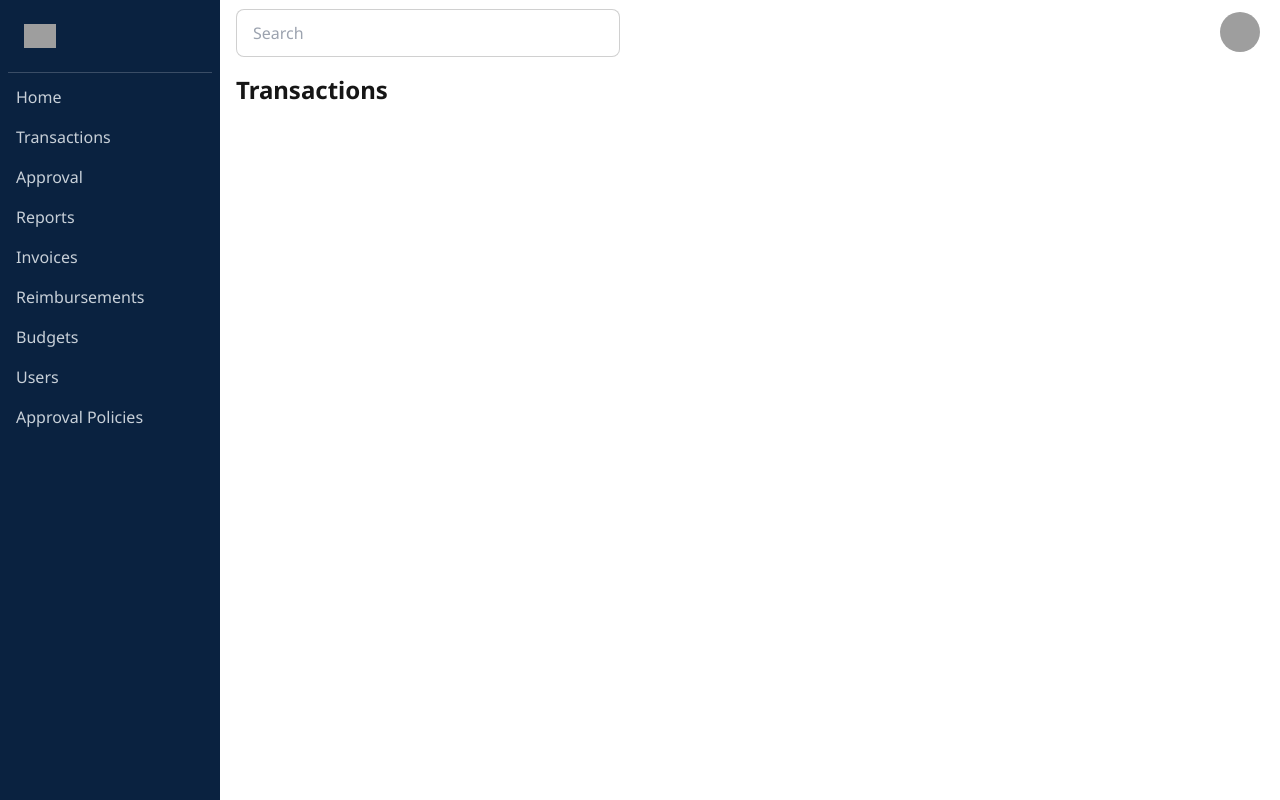
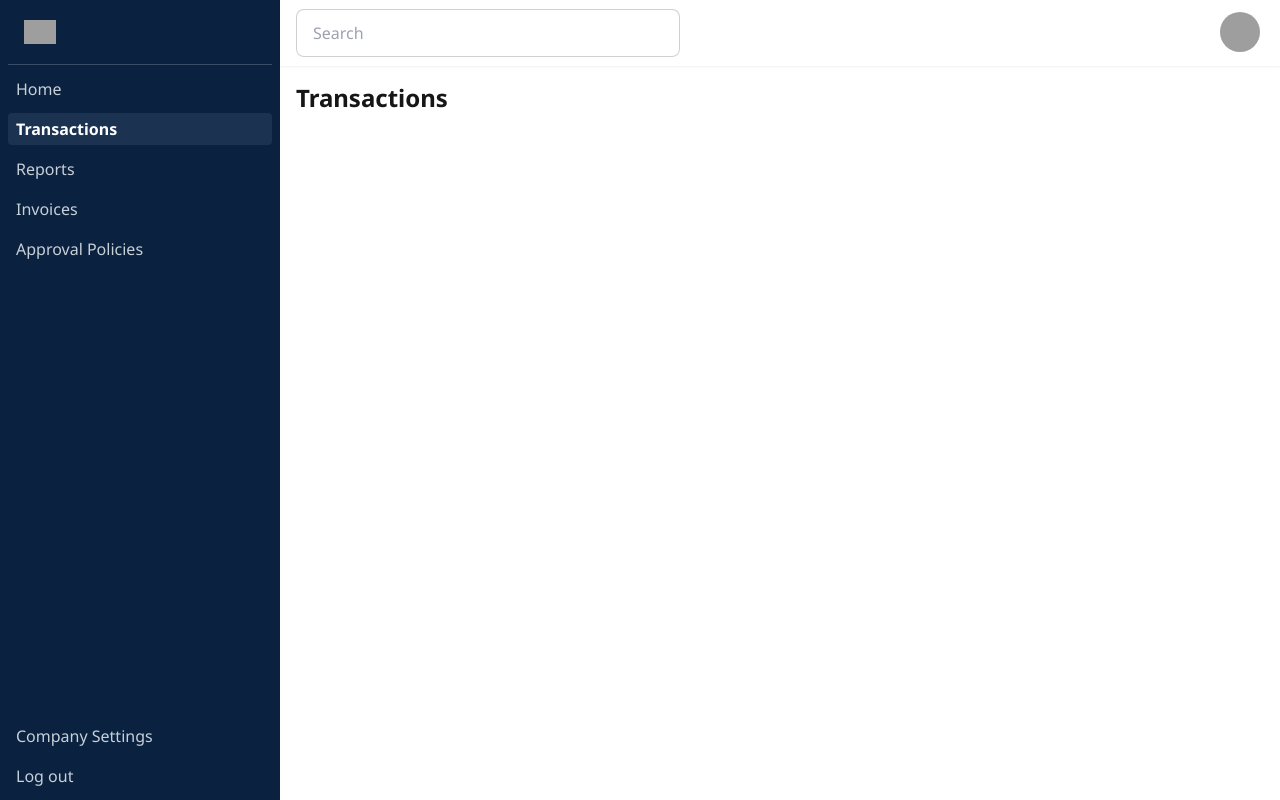
Before and after one commit to claudiofrs/splice-better-table-control, a React (Vite) app: page / in a window 1280 px wide. Built offline with nearby package versions, Linux system fonts and the light colour scheme; grey boxes are pictures that could not be loaded.

Commit message:
added bottom sidebar menu

```diff
--- a/src/components/Sidebar/Sidebar.jsx
+++ b/src/components/Sidebar/Sidebar.jsx
@@ -1,48 +1,27 @@
 //import React from "react";
+import SidebarMenuItem from "./SidebarMenuItem";
 
 function Sidebar() {
   return (
-    <aside className="w-[220px] bg-[#0a2240] text-white p-2 py-0 flex flex-col gap-2">
-      <div className="flex justify-left p-4 py-6 border-b border-solid" style={{ borderColor: '#3a4d66' }}>
-        <img
-          src="https://summitglobal.com/hs-fs/hubfs/summit-logo.png?width=264&height=45&name=summit-logo.png"
-          alt="Summit Logo"
-          className="h-6 w-auto"
-        />
+    <aside className="w-[280px] bg-[#0a2240] text-white p-2 py-0 flex flex-col justify-between gap-2">
+      <div className="flex flex-col space-y-2">
+        <div className="flex justify-left p-4 py-5 border-b border-solid" style={{ borderColor: '#3a4d66' }}>
+          <img
+            src="https://summitglobal.com/hs-fs/hubfs/summit-logo.png?width=264&height=45&name=summit-logo.png"
+            alt="Summit Logo"
+            className="h-6 w-auto"
+          />
+        </div>
+        <SidebarMenuItem href="#home" text="Home" state="default" />
+        <SidebarMenuItem href="#transactions" text="Transactions" state="active" />
+        <SidebarMenuItem href="#reports" text="Reports" state="default" />
+        <SidebarMenuItem href="#invoices" text="Invoices" state="default" />
+        <SidebarMenuItem href="#approval" text="Approval Policies" state="default" />
       </div>
-      <nav className="flex flex-col space-y-2">
-        <a
-          href="#home"
-          className="px-2 py-1 text-[#c8d0d8] hover:text-white active:text-white hover:bg-[#123456] rounded"
-        >
-          Home
-        </a>
-        <a href="#transactions" className="px-2 py-1 text-[#c8d0d8] hover:text-white active:text-white hover:bg-[#123456] rounded">
-          Transactions
-        </a>
-        <a href="#approval" className="px-2 py-1 text-[#c8d0d8] hover:text-white active:text-white hover:bg-[#123456] rounded">
-          Approval
-        </a>
-        <a href="#reports" className="px-2 py-1 text-[#c8d0d8] hover:text-white active:text-white hover:bg-[#123456] rounded">
-          Reports
-        </a>
-        <a href="#invoices" className="px-2 py-1 text-[#c8d0d8] hover:text-white active:text-white hover:bg-[#123456] rounded">
-          Invoices
-        </a>
-        <a href="#reimbursements" className="px-2 py-1 text-[#c8d0d8] hover:text-white active:text-white hover:bg-[#123456] rounded">
-          Reimbursements
-        </a>
-        <a href="#budgets" className="px-2 py-1 text-[#c8d0d8] hover:text-white active:text-white hover:bg-[#123456] rounded">
-          Budgets
-        </a>
-        <a href="#users" className="px-2 py-1 text-[#c8d0d8] hover:text-white active:text-white hover:bg-[#123456] rounded">
-          Users
-        </a>
-        <a href="#approval" className="px-2 py-1 text-[#c8d0d8] hover:text-white active:text-white hover:bg-[#123456] rounded">
-          Approval Policies
-        </a>
-
-      </nav>
+      <div className="flex flex-col space-y-2 py-2">
+        <SidebarMenuItem href="#companySettings" text="Company Settings" state="default" />
+        <SidebarMenuItem href="#Log out" text="Log out" state="default" />
+      </div>
     </aside>
   );
 }
--- /dev/null
+++ b/src/components/Sidebar/SidebarMenuItem.jsx
@@ -0,0 +1,20 @@
+const SidebarMenuItem = ({ href, text, state }) => {
+    // Define default, active and hover styles
+    const baseStyle = "px-2 py-1 rounded hover:bg-[#1b3351] hover:text-white";
+    const defaultStyle = "text-[#c8d0d8]"; // Default text color
+    const activeStyle = "text-white bg-[#1b3351] font-semibold"; // Active text color
+
+    // Combine styles based on the state prop
+    const textStyle = state === "active" ? activeStyle : defaultStyle;
+
+    return (
+        <a
+            href={href}
+            className={`${baseStyle} ${textStyle} active:text-white`}
+        >
+            {text}
+        </a>
+    );
+};
+
+export default SidebarMenuItem;
--- a/src/components/Topbar/Topbar.jsx
+++ b/src/components/Topbar/Topbar.jsx
@@ -1,6 +1,6 @@
 function Topbar() {
   return (
-    <div className="navbar bg-base-100 px-4">
+    <div className="navbar bg-base-100 px-4 drop-shadow-sm">
       <div className="flex-1">
         <div className="form-control w-96">
           <input
@@ -20,7 +20,8 @@ function Topbar() {
             <div className="w-10 rounded-full">
               <img
                 alt="Tailwind CSS Navbar component"
-                src="https://img.daisyui.com/images/stock/photo-1534528741775-53994a69daeb.webp"
+                //src="https://img.daisyui.com/images/stock/photo-1534528741775-53994a69daeb.webp"
+                src="https://www.gravatar.com/avatar/7993?d=retro"
               />
             </div>
           </div>
--- a/src/pages/app/App.jsx
+++ b/src/pages/app/App.jsx
@@ -11,7 +11,7 @@ function App() {
       {/* Content Area */}
       <main className="flex-1 bg-white">
         <Topbar />
-        <div className="p-4 py-2">
+        <div className="p-4 py-4">
           <h1 className="text-2xl font-semibold mb-2">
             Transactions
           </h1>
```
